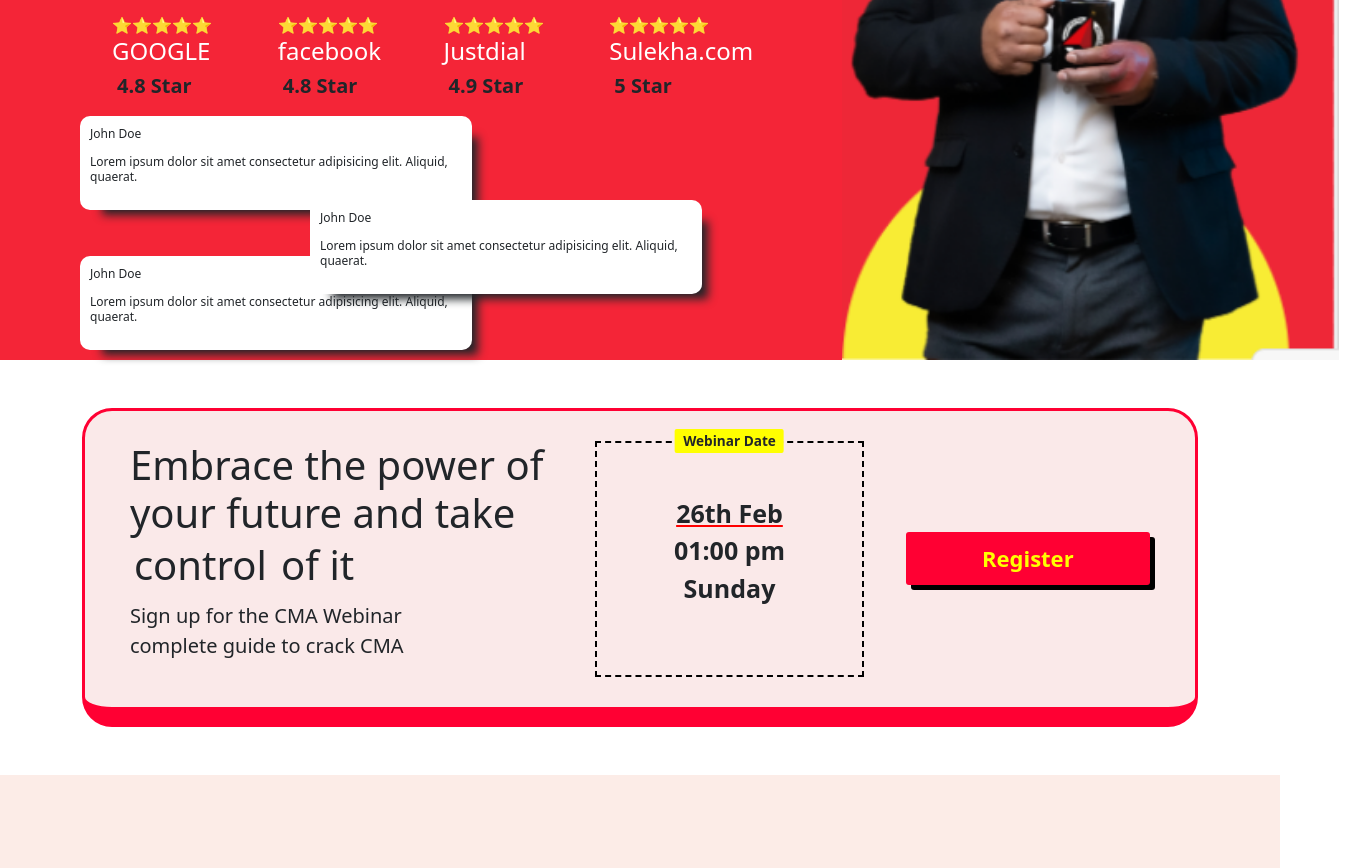
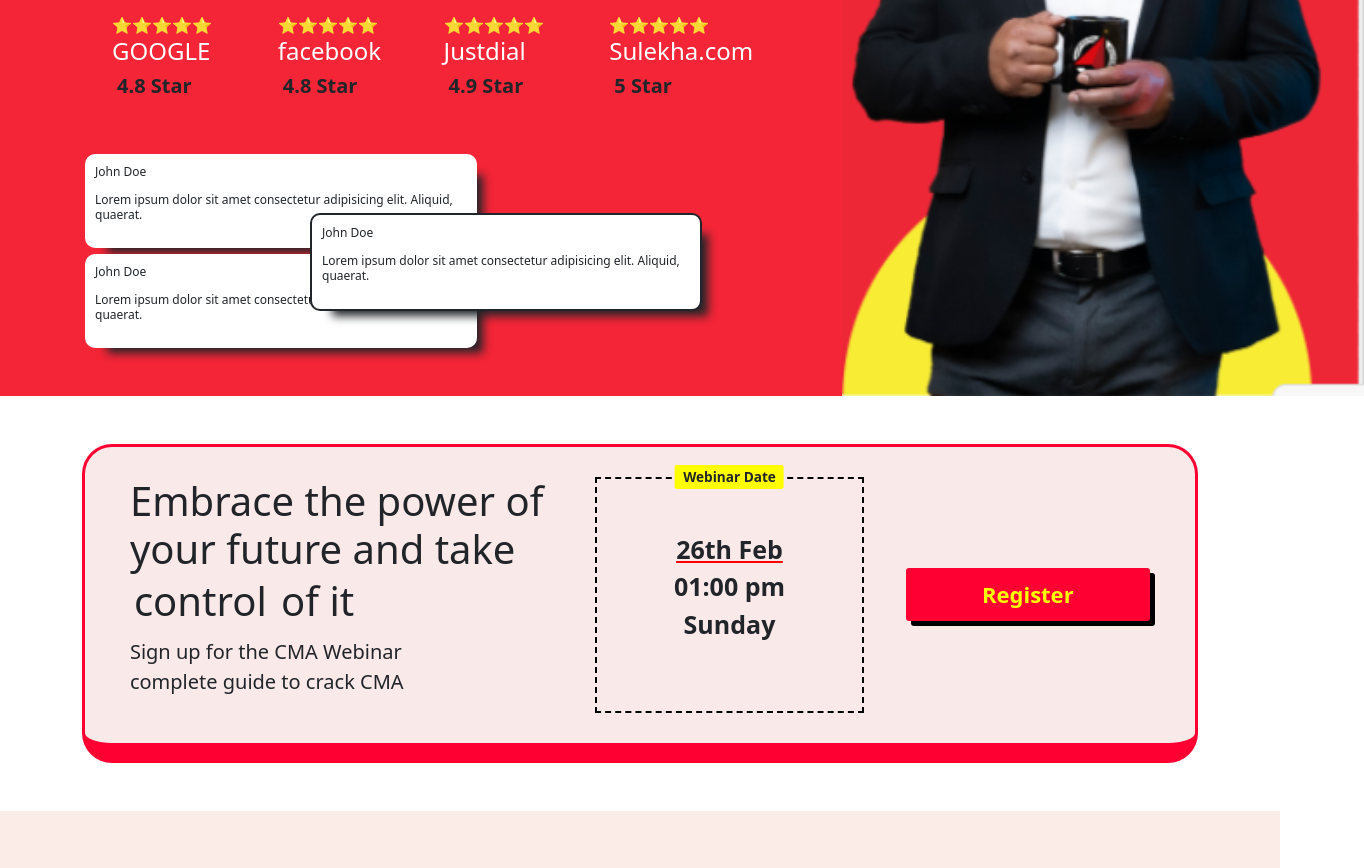
Before and after one commit to karmanshi/alma-assignments, a plain HTML site: page NorthStarAssig/index.html in a window 1280 px wide. Shown: the part 1745-2613 px from the top of the page, 1364 px wide, since content can reach past the window. Drawn offline with nearby package versions, Linux system fonts and the light colour scheme.

Commit message:
updated the testimonials

```diff
--- a/NorthStarAssig/index.html
+++ b/NorthStarAssig/index.html
@@ -232,8 +232,8 @@
                                 <p class="my-0 rating">5 Star</p>
                             </div>
                         </div>
-                        <div class="w-50">
-                            <div class="row" style="height:140px">
+                        <div class="w-50 my-5">
+                            <div class="row" style="height:100px">
                                 <div class="testomonial">
                                     <div class="testo-top">
                                         <img />
@@ -243,7 +243,7 @@
                                         <p>Lorem ipsum dolor sit amet consectetur adipisicing elit. Aliquid, quaerat.</p>
                                     </div>
                                 </div>
-                                <div class="testomonial" style="z-index: 1; margin-left: 240px; margin-top: -20px;">
+                                <div class="testomonial" style="z-index: 1; margin-left: 240px; margin-top: -35px; border: 2px solid">
                                     <div class="testo-top">
                                         <img />
                                         <span>John Doe</span>
--- a/NorthStarAssig/style.css
+++ b/NorthStarAssig/style.css
@@ -403,7 +403,7 @@
 
 .testomonial {
   background-color: #fff;
-  margin: 10px;
+  margin-left: 15px;
   padding: 10px;
   border-radius: 10px;
   height: auto;
```
